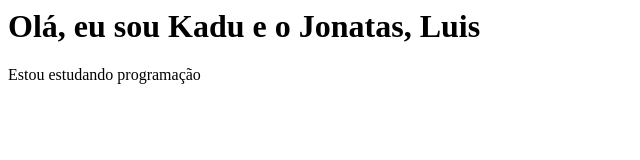
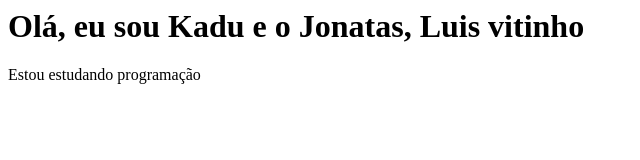
Before and after one commit to KaduLindoDms/meu-portifolio, a plain HTML site: page index.html in a window 1280 px wide. Shown: the whole page, without its empty margins (0-640 px from the left). Drawn offline with Linux system fonts and the light colour scheme.

Commit message:
Update index.html

```diff
--- a/index.html
+++ b/index.html
@@ -4,7 +4,7 @@
 <title>meu portifolio2.0</title>
 </head>
 <body>
-   <h1>Olá, eu sou Kadu e o Jonatas, Luis</h1>
+   <h1>Olá, eu sou Kadu e o Jonatas, Luis vitinho</h1>
    <p>Estou estudando programação</p>
 </body>
 </html>
```
